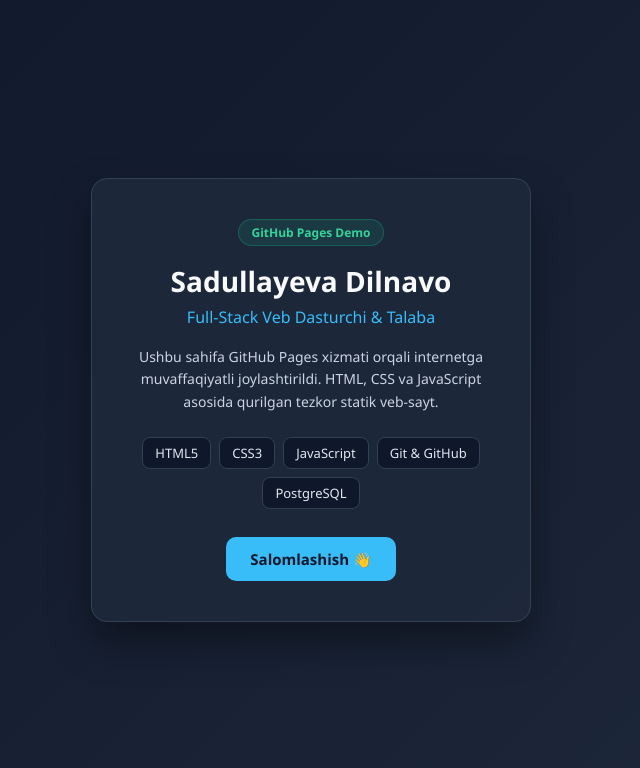
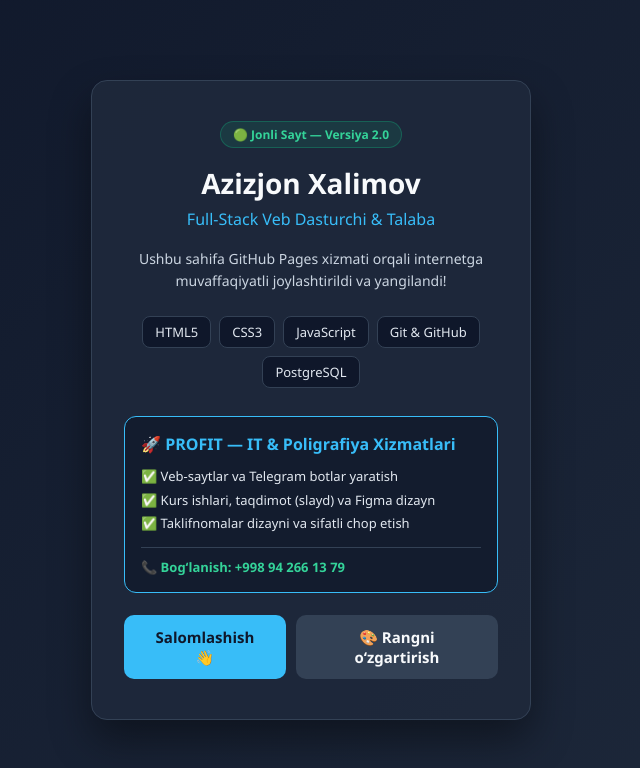
Before and after one commit to xalimovazizjon6-dotcom/github_pages_loyiha, a plain HTML site: page index.html in a window 1280 px wide. Shown: the whole page, without its empty margins (329-969 px from the left). Drawn offline with Linux system fonts and the light colour scheme.

Commit message:
Revise portfolio page for Azizjon Xalimov
Updated the portfolio page with new content and layout.

```diff
--- a/index.html
+++ b/index.html
@@ -3,17 +3,16 @@
 <head>
   <meta charset="UTF-8">
   <meta name="viewport" content="width=device-width, initial-scale=1.0">
-  <title>Sadullayeva Dilnavo | Dasturchi Portfeli</title>
+  <title>Azizjon Xalimov | Dasturchi Portfeli</title>
   <link rel="stylesheet" href="style.css">
 </head>
 <body>
   <div class="card">
-    <div class="badge">GitHub Pages Demo</div>
-    <h1>Sadullayeva Dilnavo</h1>
+    <div class="badge">🟢 Jonli Sayt — Versiya 2.0</div>
+    <h1>Azizjon Xalimov</h1>
     <p class="role">Full-Stack Veb Dasturchi & Talaba</p>
     <p class="desc">
-      Ushbu sahifa GitHub Pages xizmati orqali internetga muvaffaqiyatli joylashtirildi.
-      HTML, CSS va JavaScript asosida qurilgan tezkor statik veb-sayt.
+      Ushbu sahifa GitHub Pages xizmati orqali internetga muvaffaqiyatli joylashtirildi va yangilandi!
     </p>
 
     <div class="skills">
@@ -24,7 +23,23 @@
       <span>PostgreSQL</span>
     </div>
 
-    <button id="greetBtn">Salomlashish 👋</button>
+    <!-- YANGI QO'SHILGAN KATTA BLOK -->
+    <div style="background: rgba(15, 23, 42, 0.7); border: 1px solid #38bdf8; border-radius: 12px; padding: 16px; margin-bottom: 22px; text-align: left;">
+      <h3 style="color: #38bdf8; font-size: 16px; margin-bottom: 10px;">🚀 PROFIT — IT & Poligrafiya Xizmatlari</h3>
+      <ul style="list-style: none; color: #e2e8f0; font-size: 13px; line-height: 1.8;">
+        <li>✅ Veb-saytlar va Telegram botlar yaratish</li>
+        <li>✅ Kurs ishlari, taqdimot (slayd) va Figma dizayn</li>
+        <li>✅ Taklifnomalar dizayni va sifatli chop etish</li>
+      </ul>
+      <div style="margin-top: 12px; padding-top: 10px; border-top: 1px solid #334155; font-size: 13px; color: #34d399; font-weight: 600;">
+        📞 Bog‘lanish: +998 94 266 13 79
+      </div>
+    </div>
+
+    <div style="display: flex; gap: 10px; justify-content: center;">
+      <button id="greetBtn">Salomlashish 👋</button>
+      <button id="themeBtn" style="background: #334155; color: #f8fafc;">🎨 Rangni o‘zgartirish</button>
+    </div>
     <p id="message" class="hidden"></p>
   </div>
 
```
